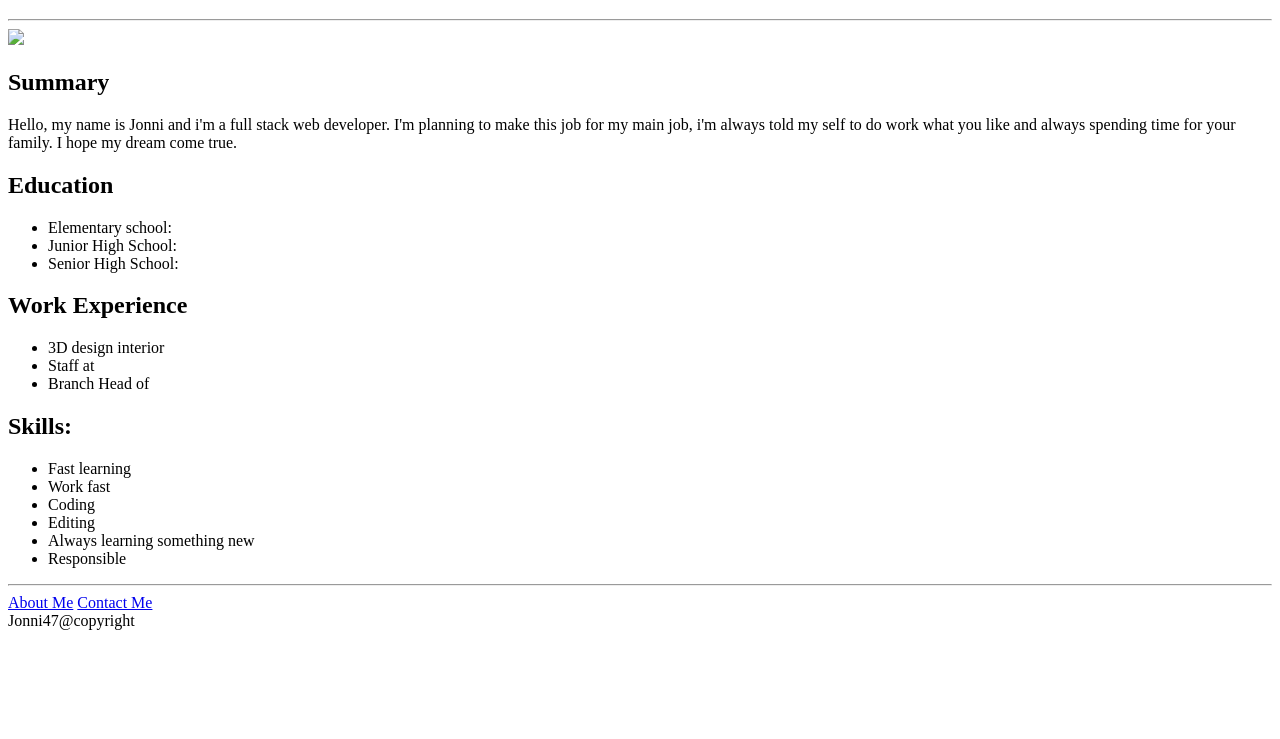
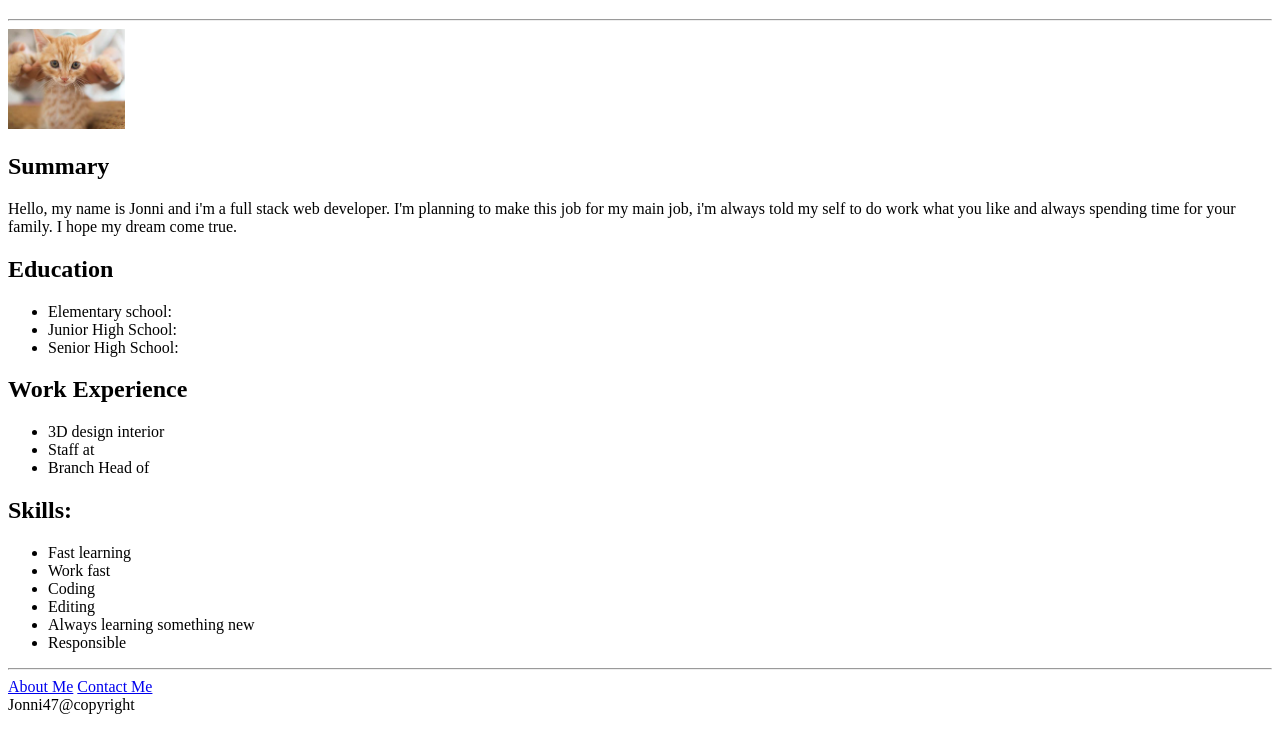
Before and after one commit to jonni47/my-journey, a plain HTML site: page index.html in a window 1280 px wide. Shown: the part 61-800 px from the top of the page. Drawn offline with Linux system fonts and the light colour scheme.

Commit message:
index.html

```diff
--- a/index.html
+++ b/index.html
@@ -9,7 +9,7 @@
 <body>
     <h1>My Resume</h1>
     <hr>
-    <img src="../4.1 Webpages/assets/images/cat.png" height="100">
+    <img src="./cat.png" height="100">
     <h2>Summary</h2>
     <p>Hello, my name is Jonni and i'm a full stack web developer. I'm planning to make this job for my main job, i'm always told my self to do work what you like and always spending time for your family. I hope my dream come true.</p>
     <h2>Education</h2>
```
